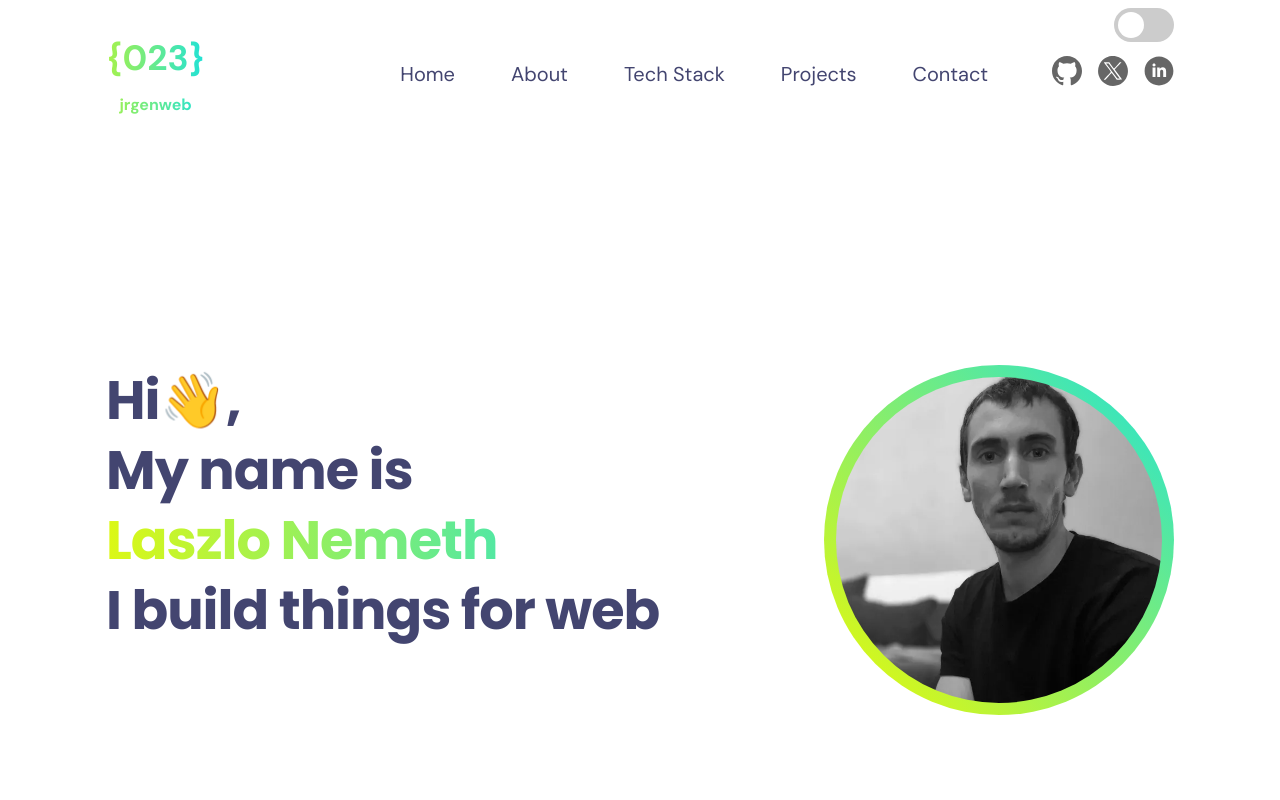
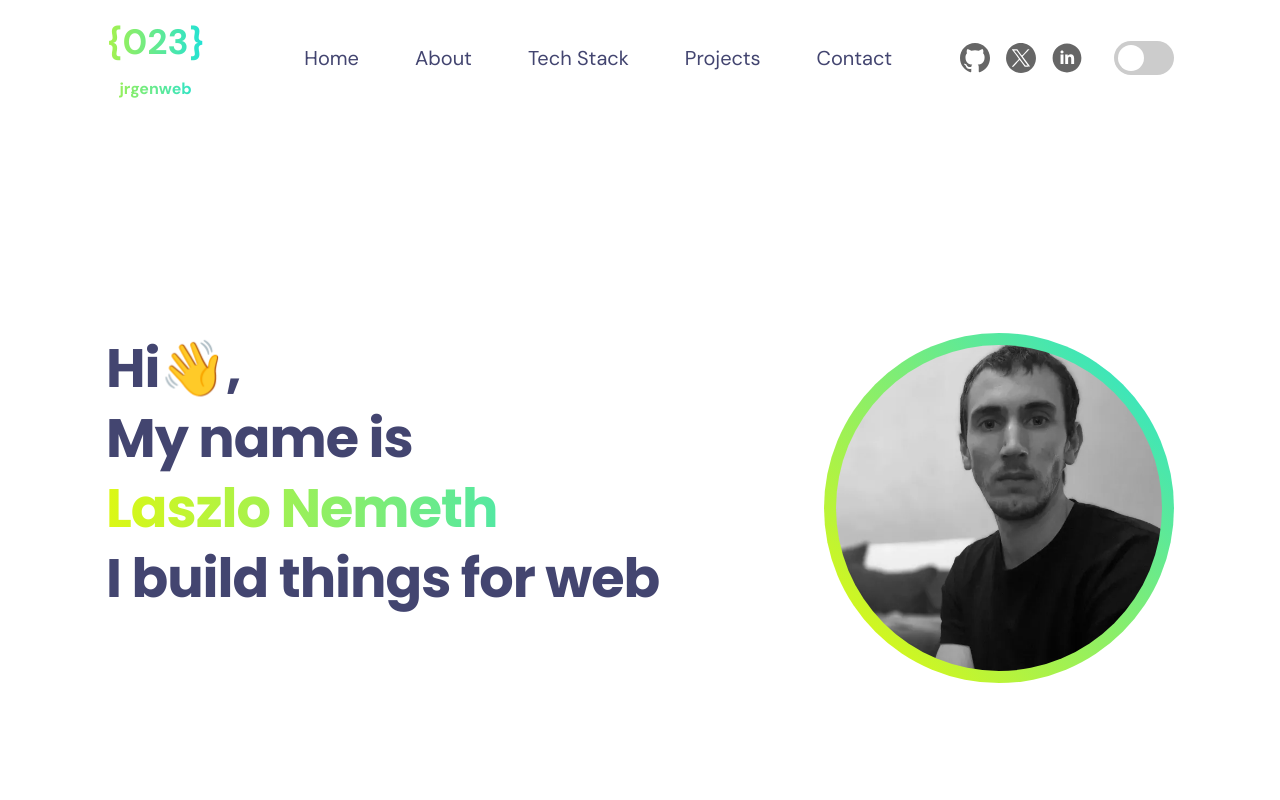
Before and after one commit to jrgenweb/jrgen.webdev.github.io, a website: page index.html in a window 1280 px wide. Shown: the top 800 px of the page. Drawn offline with nearby package versions, Linux system fonts and the light colour scheme.

Commit message:
navbar modification

```diff
--- a/assets/scss/components/_logo.scss
+++ b/assets/scss/components/_logo.scss
@@ -2,6 +2,8 @@
     font-size: 2.2rem;
     font-weight: bold;
     text-align: center;
+    padding: 1rem 0;
+
     div:last-child {
         font-size: 1rem;
         padding-top: 0.5rem;
--- a/assets/scss/components/_nav.scss
+++ b/assets/scss/components/_nav.scss
@@ -1,20 +1,27 @@
 @use "../abstracts/" as *;
 nav {
+    display: flex;
+    justify-content: space-between;
     .wrapper {
         display: flex;
         justify-content: space-between;
         align-items: center;
-        padding: 2rem 0;
+        padding: 1rem 0;
         background-color: var(--clr-bg-primary);
+        .flex-group {
+            .nav,
+            .flex-group {
+            }
+        }
     }
     .nav__toggle {
         visibility: hidden;
     }
 
     .switch {
-        position: absolute;
+        /* position: absolute;
         right: 1rem;
-        top: 0.5rem;
+        top: 0.5rem; */
     }
 }
 
@@ -45,7 +52,10 @@ nav {
     &--social {
         gap: 1rem;
         padding-right: 0;
+
         a {
+            display: flex;
+
             &:hover {
                 svg path {
                     fill: var(--clr-text-primary);
@@ -55,6 +65,7 @@ nav {
     }
     /* Top navigation styles */
     &--top {
+        padding: 1rem 2rem;
         a {
             font-size: 1.25rem;
         }
@@ -85,11 +96,7 @@ nav {
             flex-direction: column;
         }
         .wrapper {
-            display: grid;
-            grid-template-columns: 1fr 1fr;
-            grid-template-columns: auto;
-            text-align: left;
-            width: 100vw;
+            width: 100%;
             position: absolute;
 
             top: 0;
@@ -108,25 +115,19 @@ nav {
         .logo {
             font-size: 1.75rem;
         }
-        .switch {
-            grid-row: 2/3;
-            grid-column: 2/3;
-            margin-block-start: auto;
-            right: auto;
-            top: auto;
-            position: relative;
-        }
+
         .flex-group {
-            padding-top: 2rem;
+            padding-top: 4rem;
+            width: calc(100vw - 4rem);
 
-            grid-row: 2/3;
+            align-items: flex-start;
+            gap: 0rem;
             .nav {
-                padding-left: 0;
+                padding: 0;
             }
             .nav:not(.nav--social) {
                 flex-direction: column;
                 align-items: flex-start;
-                padding-bottom: 2rem;
             }
         }
 
--- a/assets/scss/layouts/_flex.scss
+++ b/assets/scss/layouts/_flex.scss
@@ -7,6 +7,12 @@
   gap: 0.5rem;
 }
 
+.flex-row {
+  flex-direction: row;
+}
+.gs-2 {
+  column-gap: 2rem;
+}
 @include mq("md") {
   .flex-group:has(.nav--top) {
     flex-direction: column;
--- a/index.html
+++ b/index.html
@@ -27,11 +27,20 @@
   <body>
     <main>
       <nav id="home">
-        <div class="wrapper">
         <a href="#home" class="logo text-gradient" aria-label="Logo">
           <div>{023}</div>
           <div>jrgenweb</div>
         </a>
+
+        <a href="#home">
+          <span class="sr-only">Navbar Toggle</span>
+          <div class="nav-toggle">
+            <div class="nav-toggle__line"></div>
+            <div class="nav-toggle__line"></div>
+            <div class="nav-toggle__line"></div>
+          </div>
+        </a>
+        <div class="wrapper">
           <div class="flex-group">
             <ul class="nav nav--top">
               <li class="nav__item"><a href="#home">Home</a></li>
@@ -40,6 +49,7 @@
               <li class="nav__item"><a href="#projects">Projects</a></li>
               <li class="nav__item"><a href="#contact">Contact</a></li>
             </ul>
+            <div class="flex-group gs-2">
               <ul class="nav nav--social">
                 <li class="nav__item">
                   <a href="https://github.com/jrgenweb" target="_blank"
@@ -87,7 +97,9 @@
                   </a>
                 </li>
                 <li class="nav__item">
-                <a href="https://www.linkedin.com/in/jrgenweb/" target="_blank"
+                  <a
+                    href="https://www.linkedin.com/in/jrgenweb/"
+                    target="_blank"
                     ><span class="sr-only">LinkedIn</span
                     ><svg
                       width="30"
@@ -111,22 +123,15 @@
                   </a>
                 </li>
               </ul>
-          </div>
+
               <label class="switch">
                 <span class="sr-only">Dark mode - switch</span>
                 <input type="checkbox" id="themeMode" />
                 <span class="slider round"></span>
               </label>
             </div>
-
-        <a href="#home">
-          <span class="sr-only">Navbar Toggle</span>
-          <div class="nav-toggle">
-            <div class="nav-toggle__line"></div>
-            <div class="nav-toggle__line"></div>
-            <div class="nav-toggle__line"></div>
           </div>
-        </a>
+        </div>
       </nav>
       <header class="header">
         <div class="header__content">
```
Also changed, not shown: dist/css/style.css, 1 other file. Lines whose indentation alone changed are shown as unchanged.
